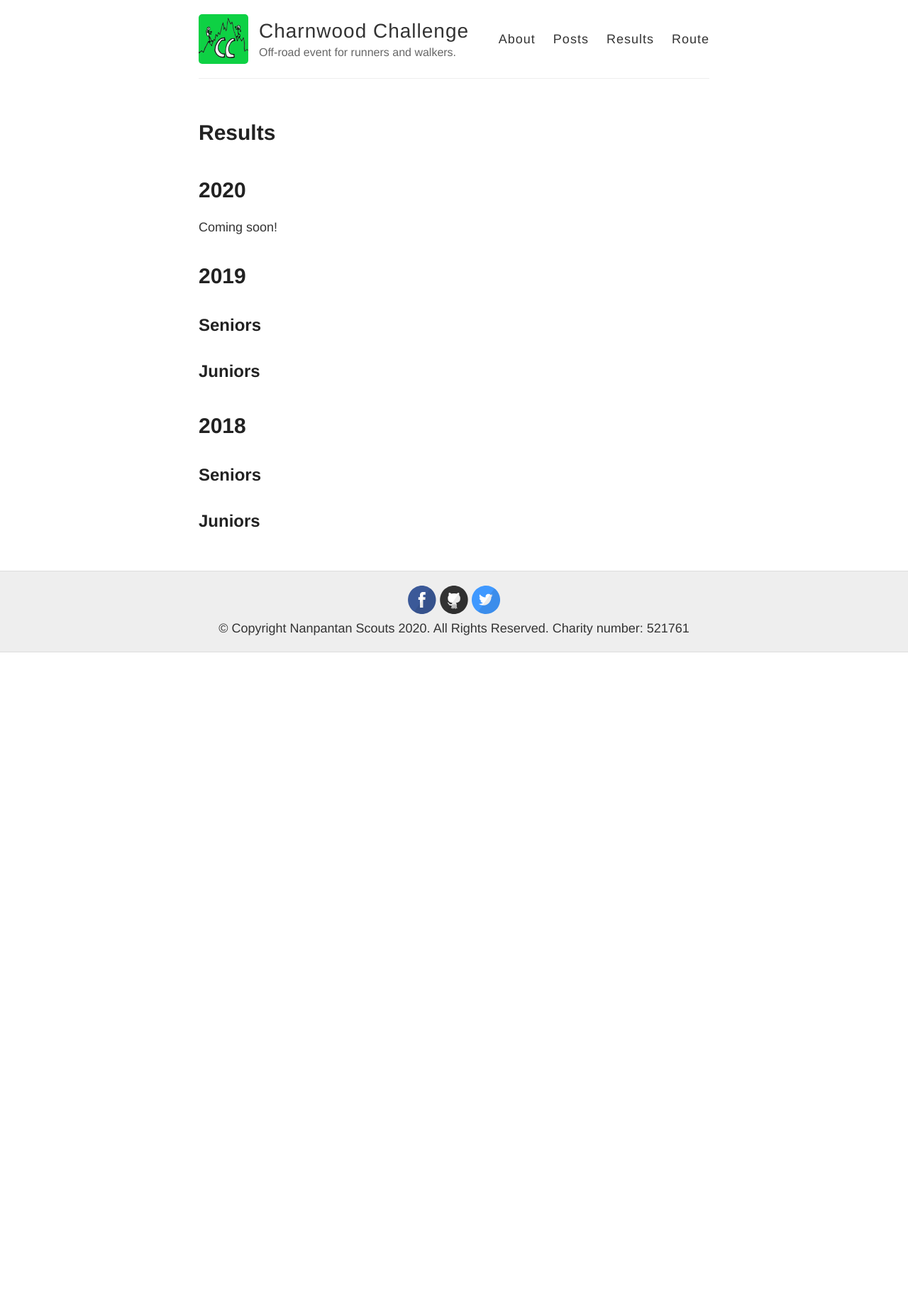
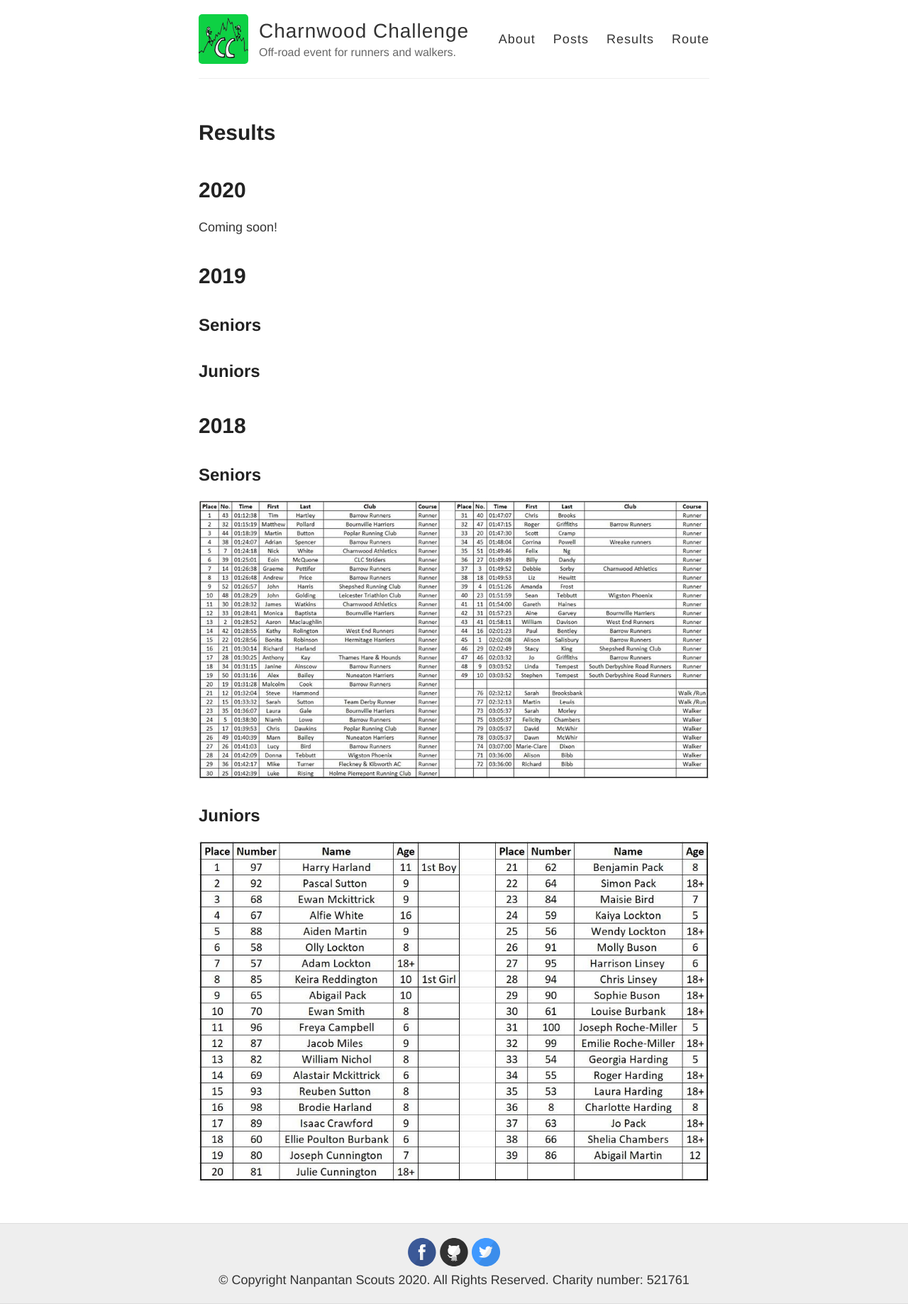
Before and after one commit to Charnwood-Challenge/Charnwood-Challenge.github.io, a Jekyll site: the page built from results.md, in a window 1280 px wide. Shown: the whole page at 71% size. Built offline with Jekyll 4.4.1, drawn with Linux system fonts in a browser that asks for light colours; before the commit the page ends 919 px from its top, so only the background shows below that.

Commit message:
Update results.md

```diff
--- a/results.md
+++ b/results.md
@@ -18,4 +18,8 @@ Coming soon!
 
 ## Seniors
 
+![Results 2018 Seniors](/images/2018_Results.jpg)
+
 ## Juniors
+
+![Results 2018 Juniors](/images/2018_Results_Juniors.jpg)
```
